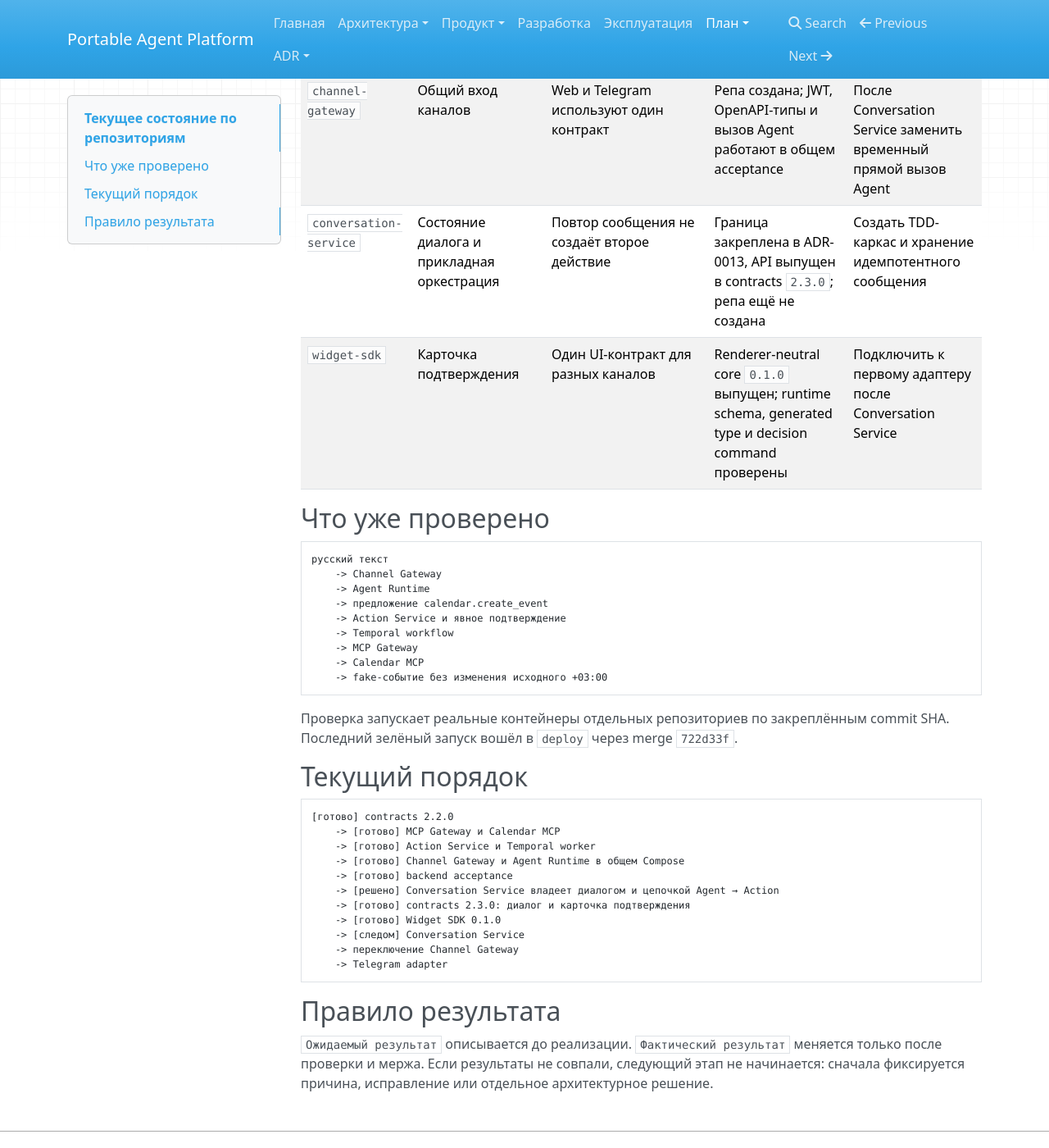
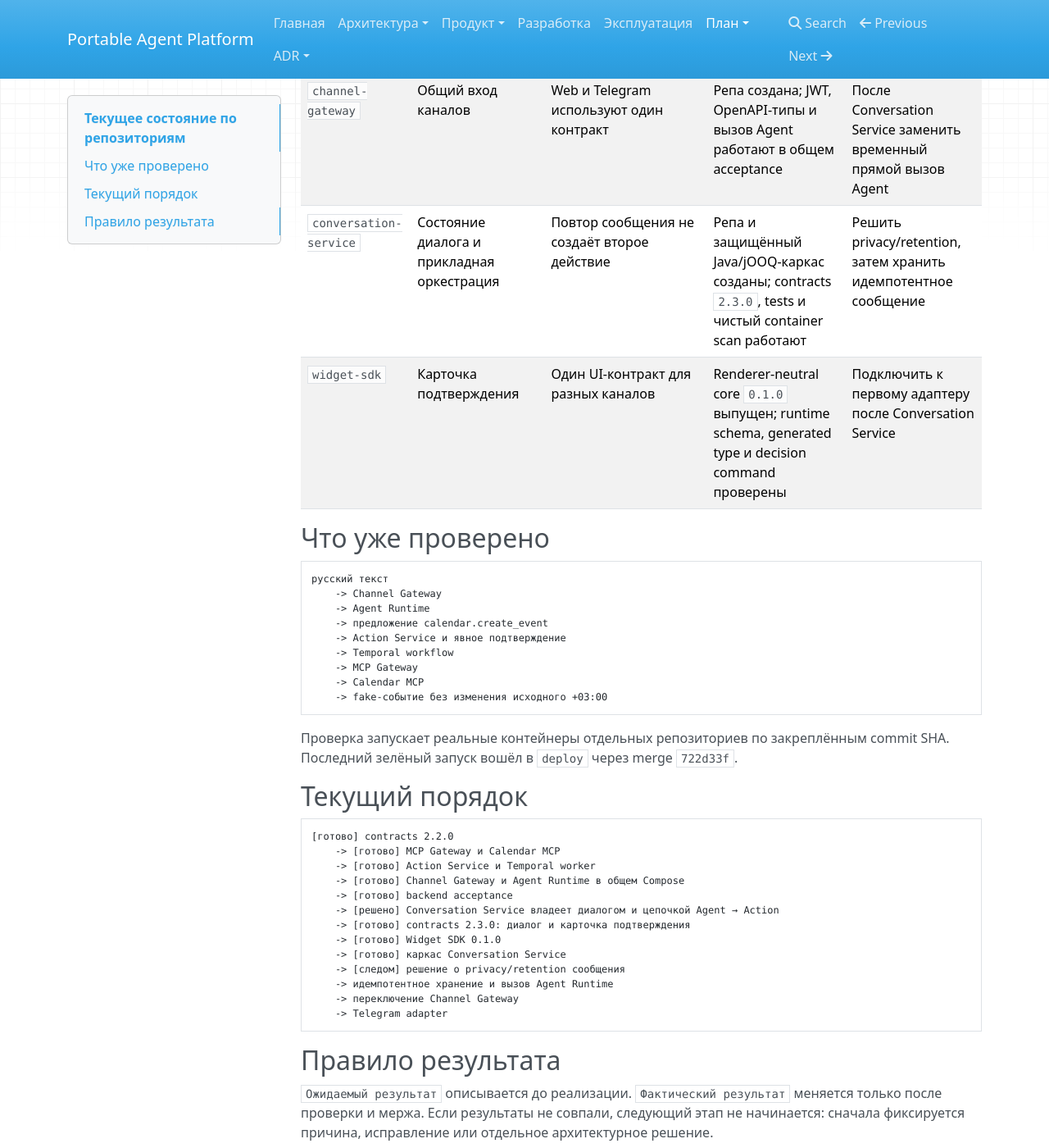
Before and after one commit to portable-agent/platform, an MkDocs documentation site: the page built from docs/delivery/CURRENT_STATUS.md, in a window 1280 px wide and 1400 px high, scrolled down 1357 px. Shown: the whole window at 82% size. Built offline with MkDocs 1.6.1, drawn with Linux system fonts in a browser that asks for light colours; nearby versions of some CDN libraries.

Commit message:
docs: записать каркас Conversation Service (#25)

````diff
--- a/docs/delivery/CURRENT_STATUS.md
+++ b/docs/delivery/CURRENT_STATUS.md
@@ -14,7 +14,7 @@
 | `test-lab` | Календарный acceptance-тест | Один JWT и один контракт на всём пути | Схема Agent `2.1.0`, подтверждение и проверка часового пояса работают | Добавить повтор запроса и проверку отсутствия дубля |
 | `agent-runtime` | Текст в предложение действия | Детерминированное предложение встречи без скрытого выполнения | API `2.1.0`, проверка JWT и календарное предложение работают в общем сценарии | Вызывать через Channel Gateway, AI-модель пока не выбирать |
 | `channel-gateway` | Общий вход каналов | Web и Telegram используют один контракт | Репа создана; JWT, OpenAPI-типы и вызов Agent работают в общем acceptance | После Conversation Service заменить временный прямой вызов Agent |
-| `conversation-service` | Состояние диалога и прикладная оркестрация | Повтор сообщения не создаёт второе действие | Граница закреплена в ADR-0013, API выпущен в contracts `2.3.0`; репа ещё не создана | Создать TDD-каркас и хранение идемпотентного сообщения |
+| `conversation-service` | Состояние диалога и прикладная оркестрация | Повтор сообщения не создаёт второе действие | Репа и защищённый Java/jOOQ-каркас созданы; contracts `2.3.0`, tests и чистый container scan работают | Решить privacy/retention, затем хранить идемпотентное сообщение |
 | `widget-sdk` | Карточка подтверждения | Один UI-контракт для разных каналов | Renderer-neutral core `0.1.0` выпущен; runtime schema, generated type и decision command проверены | Подключить к первому адаптеру после Conversation Service |
 
 ## Что уже проверено
@@ -45,7 +45,9 @@
     -> [решено] Conversation Service владеет диалогом и цепочкой Agent → Action
     -> [готово] contracts 2.3.0: диалог и карточка подтверждения
     -> [готово] Widget SDK 0.1.0
-    -> [следом] Conversation Service
+    -> [готово] каркас Conversation Service
+    -> [следом] решение о privacy/retention сообщения
+    -> идемпотентное хранение и вызов Agent Runtime
     -> переключение Channel Gateway
     -> Telegram adapter
 ```
````
Also changed, not shown: 1 other file.
